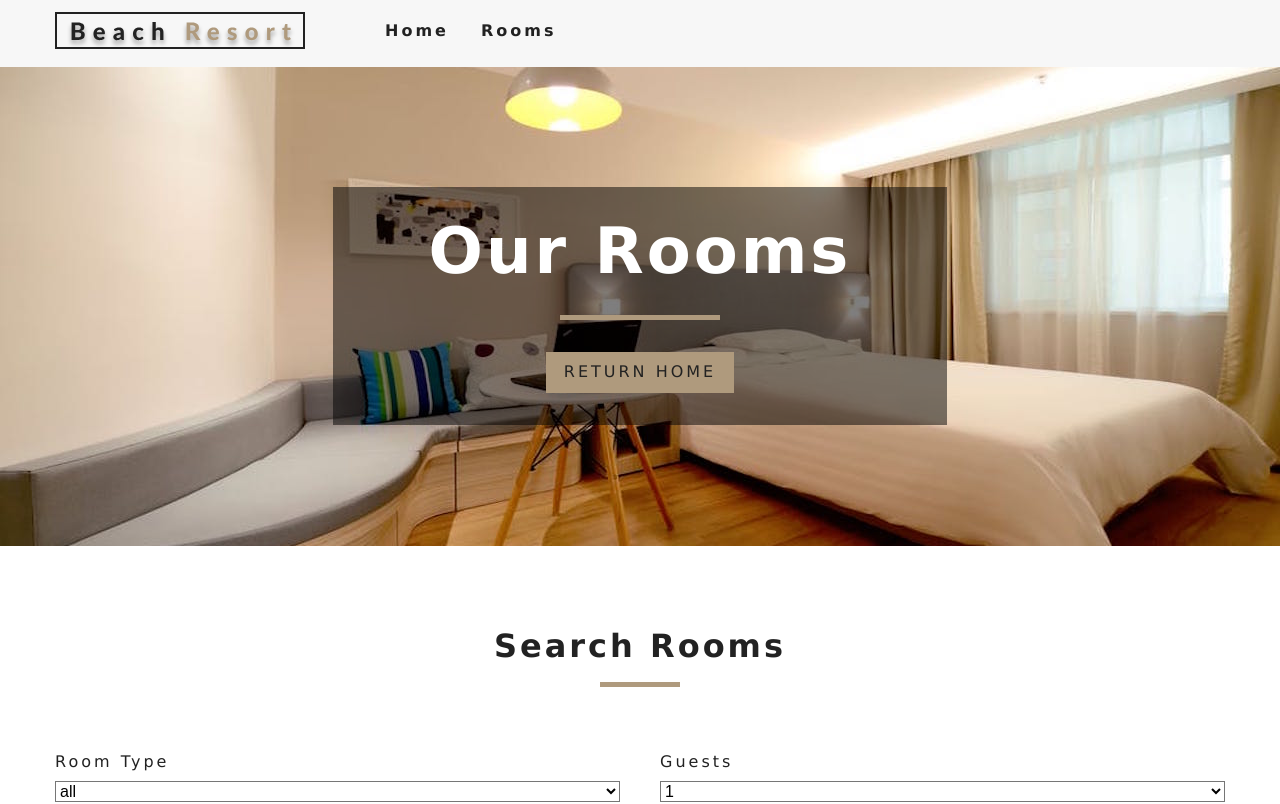
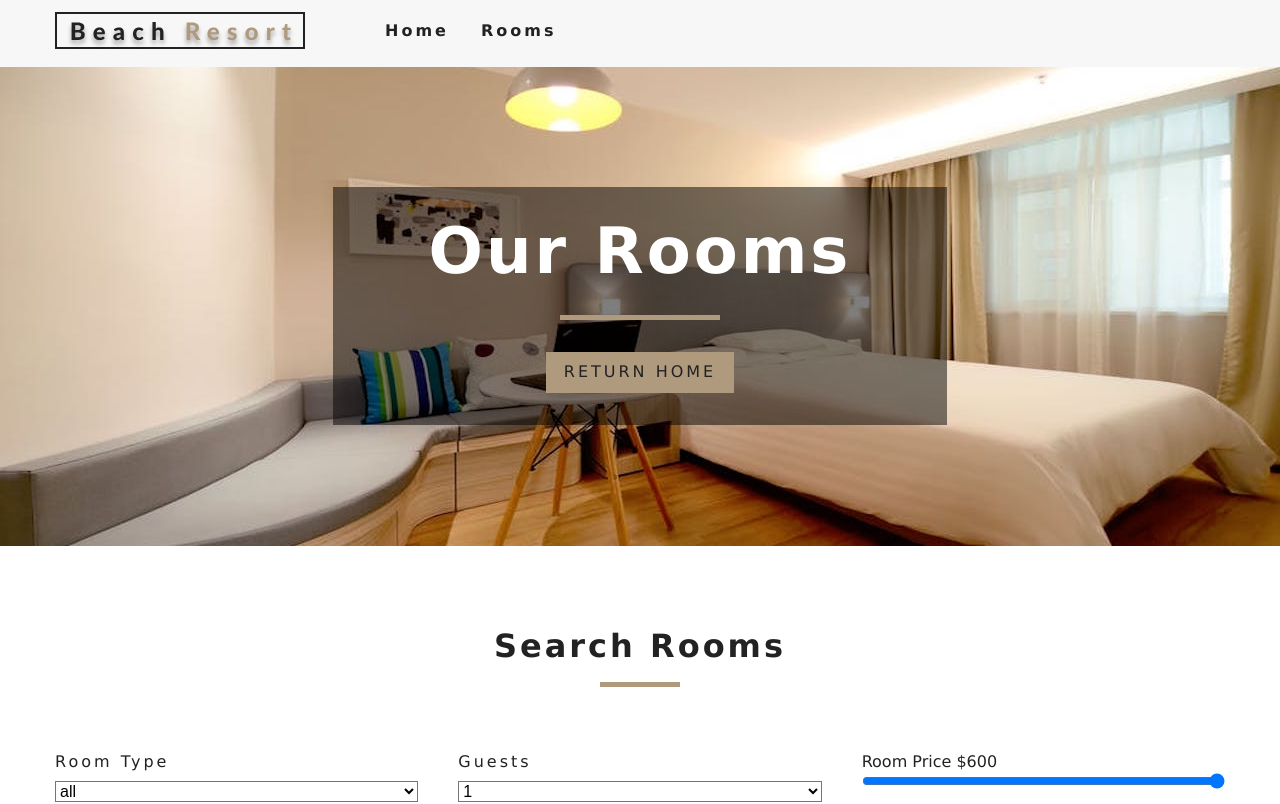
Before and after one commit to wbonneville/resort, a React (Create React App) app: page /rooms in a window 1280 px wide. Shown: the top 804 px of the page. Built offline with nearby package versions, Linux system fonts and the light colour scheme; the HTML template or start-up script is replaced by a standard one.

Commit message:
Update RoomFilter.js

```diff
--- a/src/components/RoomFilter.js
+++ b/src/components/RoomFilter.js
@@ -74,6 +74,23 @@ export default function RoomFilter({ rooms }) {
           </select>
         </div>
         {/* end guests */}
+        {/* room price */}
+        <div className="form-group">
+          room price ${price}
+          <label htmlFor="price">
+            <input
+              type="range"
+              name="price"
+              min={minPrice}
+              max={maxPrice}
+              id="price"
+              value={price}
+              onChange={handleChange}
+              className="form-control"
+            />
+          </label>
+        </div>
+        {/* end of room price */}
       </form>
     </section>
   );
```
